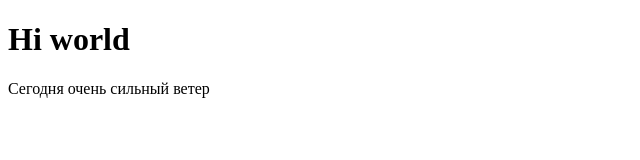
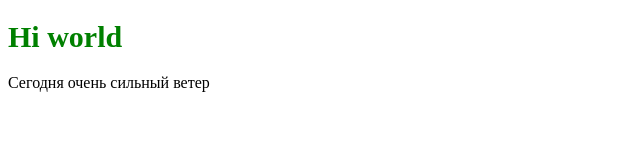
Before and after one commit to MadiDin/oneday, a plain HTML site: page index.html in a window 1280 px wide. Shown: the whole page, without its empty margins (0-640 px from the left). Drawn offline with Linux system fonts and the light colour scheme.

Commit message:
добавила стили

```diff
--- a/index.html
+++ b/index.html
@@ -5,9 +5,11 @@
     <meta name="viewport" content="width=device-width, initial-scale=1.0">
     <meta http-equiv="X-UA-Compatible" content="ie=edge">
     <title>Document</title>
+    <link rel="stylesheet" href="style.css">
 </head>
 <body>
     <h1>Hi world</h1>
     <p>Сегодня очень сильный ветер</p>
+
 </body>
 </html>
--- /dev/null
+++ b/style.css
@@ -0,0 +1,4 @@
+h1 {
+    font-size: 30px ;
+    color: green;
+}
```
